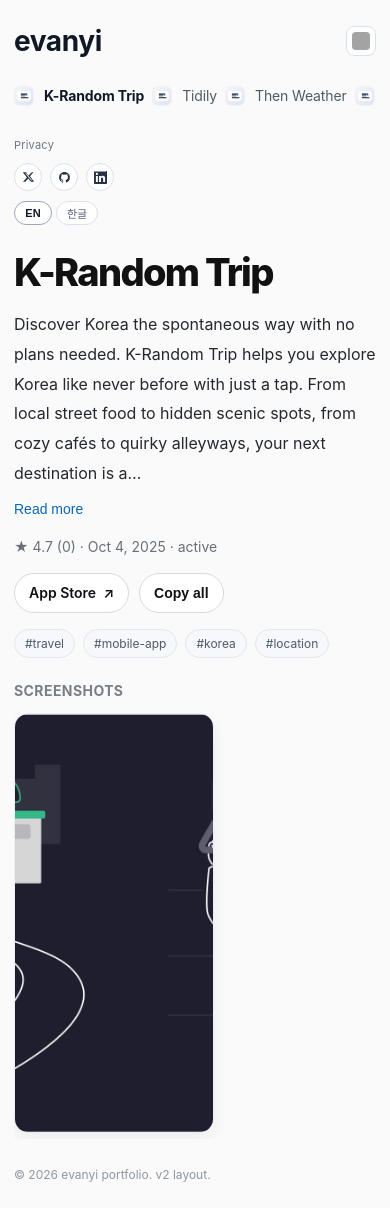
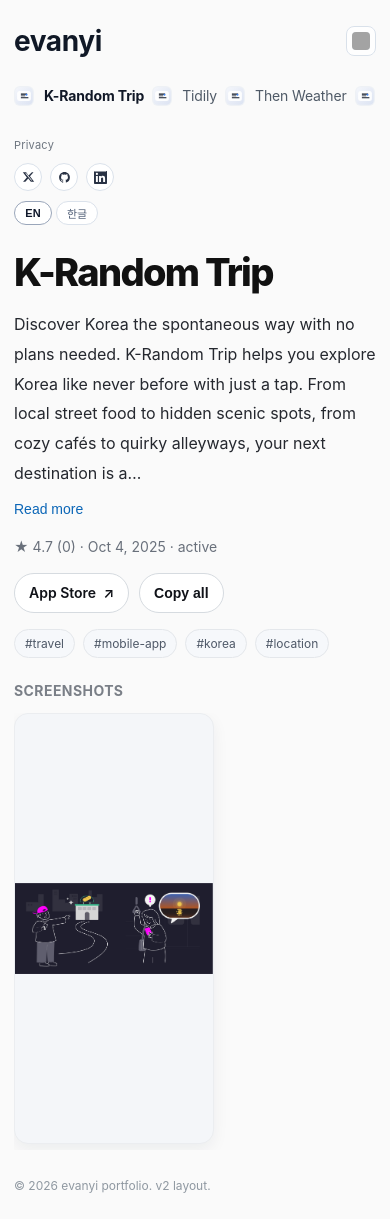
Before and after one commit to ideook/portfolio, a React (Vite) app: page /v2 in a window 390 px wide. Built offline with nearby package versions, Linux system fonts and the light colour scheme; grey boxes are pictures that could not be loaded; a web font is replaced by a local one.

Commit message:
fix(portfolio): show full v2 detail images with contain aspect-preserving frames

```diff
--- a/src/styles/pages/PortfolioV2Page.module.css
+++ b/src/styles/pages/PortfolioV2Page.module.css
@@ -420,11 +420,11 @@
   margin: 0;
   min-width: 250px;
   width: 250px;
-  height: 540px;
+  aspect-ratio: 9 / 19.4;
   border-radius: 14px;
   overflow: hidden;
   border: 1px solid #ebedf0;
-  background: #fff;
+  background: #f4f6f9;
   box-shadow: 0 6px 16px rgba(20, 31, 47, 0.06);
   flex-shrink: 0;
 }
@@ -432,7 +432,7 @@
 .galleryFrame img {
   width: 100%;
   height: 100%;
-  object-fit: cover;
+  object-fit: contain;
 }
 
 .emptyGallery {
@@ -523,7 +523,6 @@
   .galleryFrame {
     width: 220px;
     min-width: 220px;
-    height: 450px;
   }
 }
 
@@ -547,6 +546,5 @@
   .galleryFrame {
     width: 200px;
     min-width: 200px;
-    height: 420px;
   }
 }
```
